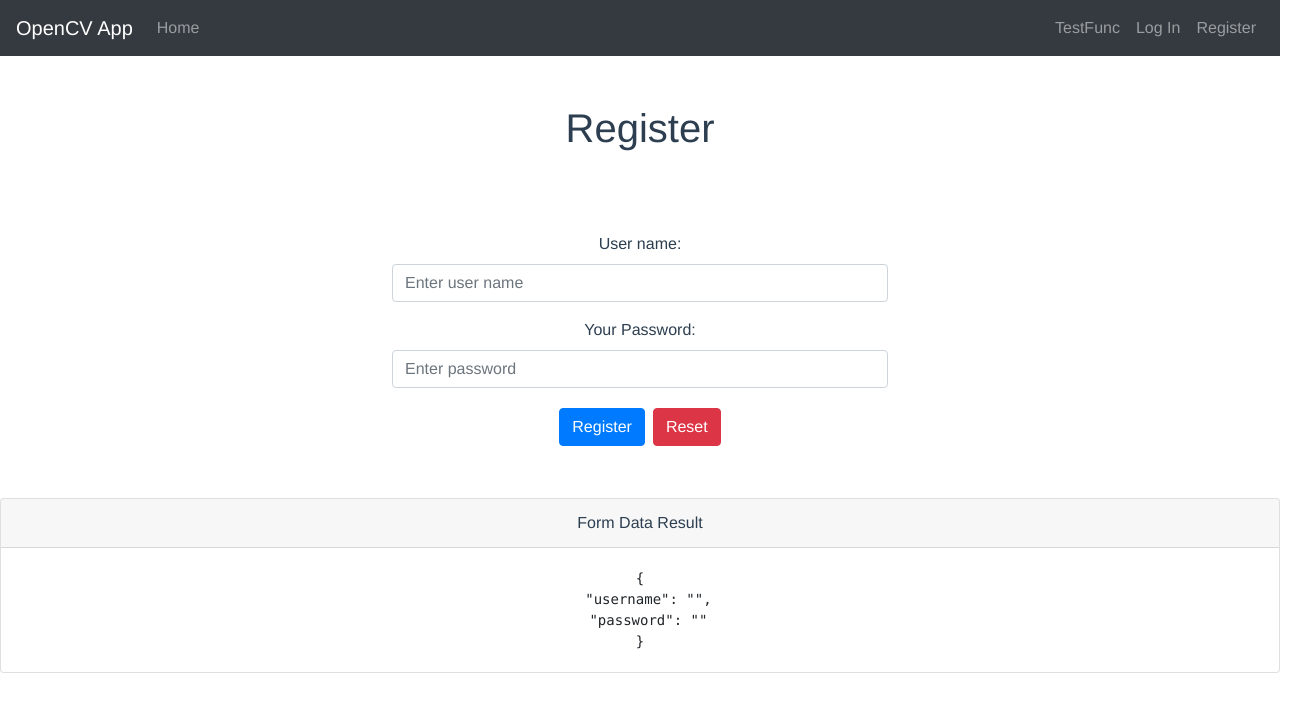
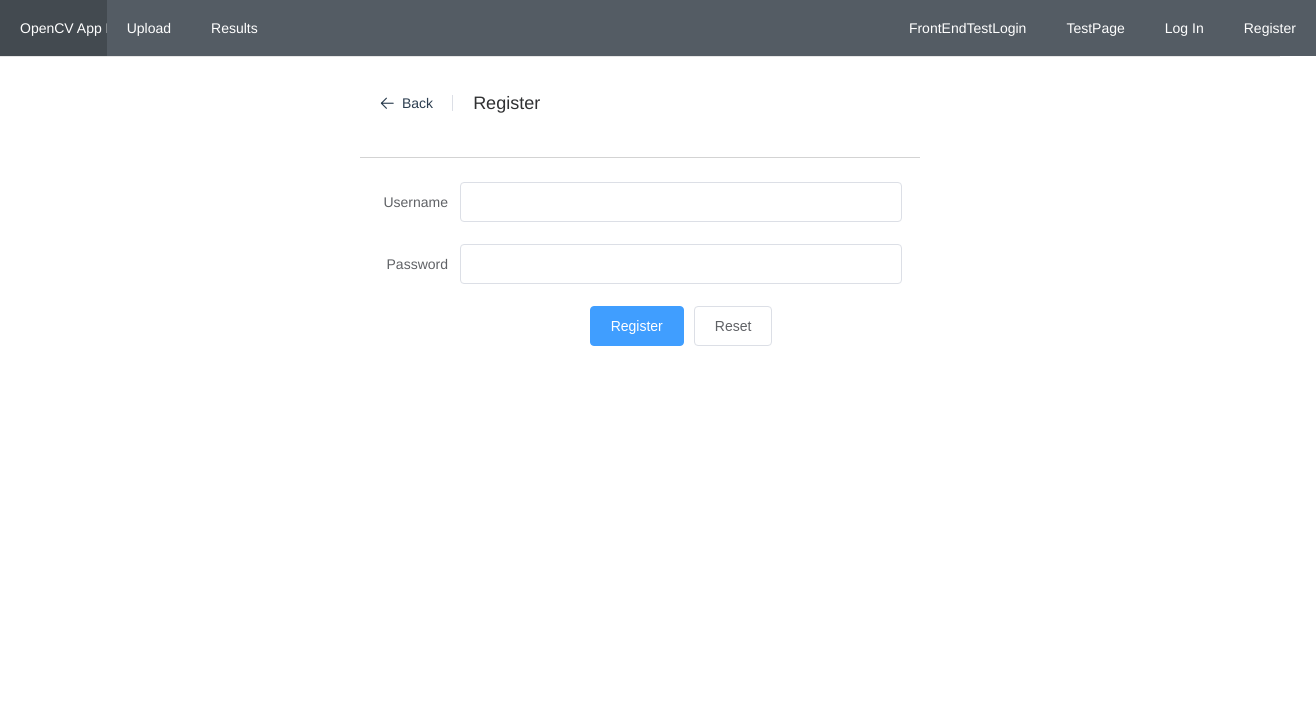
Before and after one commit to angelaaye/ObjDetectionWebApp, a Vue app in the folder frontend/opencv-app/: page /#/photo in a window 1280 px wide. Shown: the top 712 px of the page, 1316 px wide, since content can reach past the window. Built offline with nearby package versions, Linux system fonts and the light colour scheme.

Commit message:
Use element ui instead of bootstrapvue

```diff
--- a/frontend/opencv-app/package.json
+++ b/frontend/opencv-app/package.json
@@ -8,9 +8,8 @@
     "lint": "vue-cli-service lint"
   },
   "dependencies": {
-    "bootstrap": "^4.4.1",
-    "bootstrap-vue": "^2.3.0",
     "core-js": "^3.4.4",
+    "element-ui": "^2.13.0",
     "vue": "^2.6.11",
     "vue-router": "^3.1.3"
   },
--- a/frontend/opencv-app/public/index.html
+++ b/frontend/opencv-app/public/index.html
@@ -7,7 +7,7 @@
     <link rel="icon" href="<%= BASE_URL %>favicon.ico">
     <title>opencv-app</title>
   </head>
-  <body>
+  <body style="margin: 0;">
     <noscript>
       <strong>We're sorry but opencv-app doesn't work properly without JavaScript enabled. Please enable it to continue.</strong>
     </noscript>
--- /dev/null
+++ b/frontend/opencv-app/src/assets/global.css
@@ -0,0 +1,6 @@
+hr {
+    background-color: lightgrey;
+    height: 1px;
+    border: 0;
+    margin: 24px 0px;
+}
--- /dev/null
+++ b/frontend/opencv-app/src/components/ImageUpload.vue
@@ -0,0 +1,72 @@
+<template>
+<div>
+    <el-upload
+    class="avatar-uploader"
+    action="https://www.mocky.io/v2/5185415ba171ea3a00704eed/posts/"
+    :show-file-list="false"
+    :on-success="handleAvatarSuccess"
+    :before-upload="beforeAvatarUpload">
+    <img v-if="imageUrl" :src="imageUrl" class="avatar">
+    <i v-else class="el-icon-plus avatar-uploader-icon"></i>
+    </el-upload>
+</div>
+</template>
+
+<style>
+  .avatar-uploader .el-upload {
+    border: 1px dashed #d9d9d9;
+    border-radius: 6px;
+    cursor: pointer;
+    position: relative;
+    overflow: hidden;
+  }
+  .avatar-uploader .el-upload:hover {
+    border-color: #409EFF;
+  }
+  .avatar-uploader-icon {
+    font-size: 28px;
+    color: #8c939d;
+    min-width: 178px;
+    min-height: 178px;
+    width: 100vw;
+    line-height: 178px;
+    text-align: center;
+  }
+  .avatar {
+    min-width: 178px;
+    min-height: 178px;
+    display: block;
+  }
+</style>
+
+<script>
+  export default {
+    data() {
+      return {
+        imageUrl: ''
+      };
+    },
+    methods: {
+      onReset() {
+          this.imageUrl = '';
+      },
+      handleAvatarSuccess(res, file) {
+        this.imageUrl = URL.createObjectURL(file.raw);
+        this.$message.success('Succeed!');
+      },
+      beforeAvatarUpload(file) {
+        const isJPG = file.type === 'image/jpeg';
+        const isLt2M = file.size / 1024 / 1024 < 2;
+
+        if (!isJPG) {
+        //   this.$message.error('上传头像图片只能是 JPG 格式!');
+        }
+        if (!isLt2M) {
+          this.$message.error('上传头像图片大小不能超过 2MB!');
+        }
+
+        return true && true;
+      }
+    }
+  }
+</script>
--- a/frontend/opencv-app/src/components/NavBar.vue
+++ b/frontend/opencv-app/src/components/NavBar.vue
@@ -1,30 +1,70 @@
 <template>
-    <div>
-  <b-navbar toggleable="lg" type="dark" variant="dark">
-    <b-navbar-brand to="/">OpenCV App</b-navbar-brand>
+<el-menu
+  :default-active="$route.path"
+  class="el-menu-demo"
+  mode="horizontal"
+  background-color="#545c64"
+  text-color="#fff"
+  active-text-color="#fff" router>
+  <el-row>
+    <el-col :xs={span:18} :sm={span:18} :md={span:4} :lg={span:2}>
+      <el-row type="flex">
+        <el-menu-item index="/">OpenCV App Home</el-menu-item>
+      </el-row>
+    </el-col>
 
-    <b-navbar-toggle target="nav-collapse"></b-navbar-toggle>
+    <el-col :xs={span:6} :sm={span:6} :md={span:20} :lg={span:22}>
+      <el-row class="hidden-md-and-up">
+        <el-submenu>
+          <template slot="title"><i class="el-icon-menu"></i></template>
+          <el-menu-item v-if="!loggedin" index="/">Upload</el-menu-item>
+          <el-menu-item v-if="!loggedin" index="/">Results</el-menu-item>
+          <el-menu-item @click="testfunc()">FrontEndTestLogin</el-menu-item>
+          <el-menu-item v-if="!loggedin" index="/login">Log In</el-menu-item>
+          <el-menu-item v-if="!loggedin" index="/register">Register</el-menu-item>
+          <el-menu-item v-if="loggedin" index="/about">Sign Out</el-menu-item>
+        </el-submenu>
+      </el-row>
+      <el-row class='hidden-sm-and-down' type="flex" justify="space-between">
+        <el-col :span=8>
+          <el-row type="flex">
+             <el-menu-item v-if="!loggedin" index="/">Upload</el-menu-item>
+             <el-menu-item v-if="!loggedin" index="/">Results</el-menu-item>
+          </el-row>
+        </el-col>
 
-    <b-collapse id="nav-collapse" is-nav>
-      <b-navbar-nav>
-        <b-nav-item to="/">Home</b-nav-item>
-        <b-nav-item v-if="loggedin" to="/photo">Photos</b-nav-item>
-      </b-navbar-nav>
+        <el-col :span=8>
+          <el-row type="flex" justify="space-between">
+            <el-menu-item @click="testfunc()">FrontEndTestLogin</el-menu-item>
+            <el-menu-item index="/about">TestPage</el-menu-item>
+            <el-menu-item v-if="!loggedin" index="/login">Log In</el-menu-item>
+            <el-menu-item v-if="!loggedin" index="/register">Register</el-menu-item>
+            <el-menu-item v-if="loggedin" index="/about">Sign Out</el-menu-item>
+          </el-row>
+        </el-col>
 
-      <!-- Right aligned nav items -->
-      <b-navbar-nav class="ml-auto">
-        <b-nav-item v-on:click="testfunc()">TestFunc</b-nav-item>
-        <b-nav-item v-if="!loggedin" to="/login">Log In</b-nav-item>
-        <b-nav-item  v-if="!loggedin" to="/register">Register</b-nav-item>
-        <b-nav-item  v-if="loggedin" to="/about">Sign Out</b-nav-item>
-      </b-navbar-nav>
-    </b-collapse>
-  </b-navbar>
-</div>
-</template>>
+      </el-row>
+    </el-col>
+    <!--
+    <el-col sm=6>
+      <span>
+        <el-menu-item v-if="loggedin" index="/">Upload</el-menu-item>
+        <el-menu-item v-if="loggedin" index="/">Results</el-menu-item>
+      </span>
+      <el-row>
+        <el-menu-item @click="testfunc()">FrontEndTestLogin</el-menu-item>
+        <el-menu-item index="/about">TestPage</el-menu-item>
+        <el-menu-item v-if="!loggedin" index="/login">Log In</el-menu-item>
+        <el-menu-item v-if="!loggedin" index="/register">Register</el-menu-item>
+        <el-menu-item v-if="loggedin" index="/about">Sign Out</el-menu-item>
+      </el-row>
+    </el-col> -->
+</el-row>
+</el-menu>
+</template>
+
 
 <script>
-
 export default {
   name: 'NavBar',
   data: function () {
@@ -42,3 +82,7 @@ export default {
   }
 }
 </script>
+
+<style>
+
+</style>
--- a/frontend/opencv-app/src/components/Welcome.vue
+++ b/frontend/opencv-app/src/components/Welcome.vue
@@ -1,24 +1,25 @@
 <template>
-<div>
-  <b-jumbotron id="jbt">
-    <template v-slot:header>OpenCV App</template>
+<div id="welcomediv">
+    <h1>OpenCV App</h1>
 
-    <template v-slot:lead>
+    <br>
+
+    <p>
       This an assignment website for ECE1779 using Python Flask and OpenCV.
-    </template>
+    </p>
 
-    <hr class="my-4">
+    <hr>
 
     <p>
       Written by: Angela, Chad, Feilong.
     </p>
+    <br>
 
-    <b-button class="bbutton" v-if="loggedin" variant="primary" to="/photo">Photo List</b-button>
-    <b-button class="bbutton" v-if="!loggedin" variant="success" to="/login">Log In</b-button>
-    <b-button class="bbutton" v-if="!loggedin" variant="info" to="/register">Register</b-button>
+    <el-button type="primary" v-if="loggedin" @click="$router.push('login')">Upload</el-button>
+    <el-button v-if="loggedin" @click="$router.push('login')">Results</el-button>
+    <el-button type="primary" v-if="!loggedin" @click="$router.push('login')">Log In</el-button>
+    <el-button v-if="!loggedin" @click="$router.push('register')">Register</el-button>
 
-
-  </b-jumbotron>
 </div>
 </template>
 
@@ -38,12 +39,9 @@ export default {
 </script>
 
 <style scoped>
-.bbutton {
-  margin: 0.25rem;
-}
-
-#jbt {
-  height: 90vh;
-  padding-top: 25vh;
+#welcomediv {
+  max-width: 1000px;
+  margin: auto;
+  padding: 28px;
 }
 </style>>
--- a/frontend/opencv-app/src/router/index.js
+++ b/frontend/opencv-app/src/router/index.js
@@ -16,7 +16,7 @@ const routes = [
     // route level code-splitting
     // this generates a separate chunk (about.[hash].js) for this route
     // which is lazy-loaded when the route is visited.
-    component: () => import(/* webpackChunkName: "about" */ '../views/Home.vue')
+    component: () => import(/* webpackChunkName: "about" */ '../components/ImageUpload.vue')
   },
   {
     path: '/login',
--- a/frontend/opencv-app/src/views/Login.vue
+++ b/frontend/opencv-app/src/views/Login.vue
@@ -1,82 +1,85 @@
 <template>
-  <div >
-      <h1>Log In</h1>
-
-    <b-form id="loginform" @submit="onSubmit" @reset="onReset" v-if="show">
-      <b-alert v-if="error" show variant="danger">{{error_msg}}</b-alert>
-      <b-form-group
-        id="input-group-1"
-        label="User name:"
-        label-for="input-1"
-      >
-        <b-form-input
-          id="input-1"
-          v-model="form.username"
-          type="text"
-          required
-          placeholder="Enter user name"
-        ></b-form-input>
-      </b-form-group>
-
-      <b-form-group id="input-group-2" label="Your Password:" label-for="input-2">
-        <b-form-input
-          id="input-2"
-          v-model="form.password"
-          type="password"
-          required
-          placeholder="Enter password"
-        ></b-form-input>
-      </b-form-group>
-
-      <b-button class="bbutton" type="submit" variant="primary">Log In</b-button>
-      <b-button class="bbutton" type="reset" variant="danger">Reset</b-button>
-    </b-form>
-    <b-card class="mt-3" header="Form Data Result">
-      <pre class="m-0">{{ form }}</pre>
-    </b-card>
-  </div>
+<div class="logindiv">
+  <el-page-header id="pageheader" @back="$router.go(-1)" content="Log In">
+  </el-page-header>
+  <hr>
+<el-form :model="loginform" status-icon :rules="rules" ref="loginform" label-width="100px" class="loginform">
+  <el-form-item label="Username" prop="username">
+    <el-input type="text" v-model="loginform.username" autocomplete="off"></el-input>
+  </el-form-item>
+  <el-form-item label="Password" prop="password">
+    <el-input type="password" v-model="loginform.password" autocomplete="off"></el-input>
+  </el-form-item>
+  <el-form-item>
+    <el-button type="primary" @click="submitForm('loginform')">Log In</el-button>
+    <el-button @click="resetForm('loginform')">Reset</el-button>
+  </el-form-item>
+</el-form>
+</div>
 </template>
-
 <script>
   export default {
     data() {
+       var validateName = (rule, value, callback) => {
+        if (value === '') {
+          callback(new Error('Please enter unsername.'));
+        } else {
+          callback();
+        }
+      };
+       var validatePass = (rule, value, callback) => {
+        if (value === '') {
+          callback(new Error('Please enter password.'));
+        } else {
+          callback();
+        }
+      };
       return {
-        form: {
+        loginform: {
           username: '',
-          password: '',
+          password: ''
         },
-        show: true,
-        error: false,
-        error_msg: "Test error msg"
-      }
+        rules: {
+          username: [
+            { validator: validateName, trigger: 'blur' }
+          ],
+          password: [
+            { validator: validatePass, trigger: 'blur' }
+          ]
+        }
+      };
     },
     methods: {
-      onSubmit(evt) {
-        evt.preventDefault()
-        alert(JSON.stringify(this.form))
+      submitForm(formName) {
+        this.$refs[formName].validate((valid) => {
+          if (valid) {
+            this.$message.success("Submitted!");
+          } else {
+            window.console.log('error submit!!');
+            return false;
+          }
+        });
       },
-      onReset(evt) {
-        evt.preventDefault()
-        // Reset our form values
-        this.form.username = ''
-        this.form.password = ''
+      resetForm(formName) {
+        this.$refs[formName].resetFields();
       }
     }
   }
 </script>
 
 <style scoped>
-h1 {
-    margin: 3rem;
+#pageheader {
+  padding: 18px;
 }
 
-.bbutton {
-    margin: 0.25rem
+.loginform {
+  margin: auto;
+  padding-right: 18px;
 }
 
-#loginform {
-    margin:auto;
-    padding: 2rem;
-    max-width: 35rem;
+.logindiv {
+  padding: 1rem;
+  max-width: 35rem;
+  margin: auto;
 }
 </style>
--- a/frontend/opencv-app/src/views/Register.vue
+++ b/frontend/opencv-app/src/views/Register.vue
@@ -1,81 +1,85 @@
 <template>
-  <div >
-            <h1>Register</h1>
-    <b-form id="loginform" @submit="onSubmit" @reset="onReset" v-if="show">
-      <b-alert v-if="error" show variant="danger">{{error_msg}}</b-alert>
-      <b-form-group
-        id="input-group-1"
-        label="User name:"
-        label-for="input-1"
-      >
-        <b-form-input
-          id="input-1"
-          v-model="form.username"
-          type="text"
-          required
-          placeholder="Enter user name"
-        ></b-form-input>
-      </b-form-group>
-
-      <b-form-group id="input-group-2" label="Your Password:" label-for="input-2">
-        <b-form-input
-          id="input-2"
-          v-model="form.password"
-          type="password"
-          required
-          placeholder="Enter password"
-        ></b-form-input>
-      </b-form-group>
-
-      <b-button class="bbutton" type="submit" variant="primary">Register</b-button>
-      <b-button class="bbutton" type="reset" variant="danger">Reset</b-button>
-    </b-form>
-    <b-card class="mt-3" header="Form Data Result">
-      <pre class="m-0">{{ form }}</pre>
-    </b-card>
-  </div>
+<div class="logindiv">
+  <el-page-header id="pageheader" @back="$router.go(-1)" content="Register">
+  </el-page-header>
+  <hr>
+<el-form :model="loginform" status-icon :rules="rules" ref="loginform" label-width="100px" class="loginform">
+  <el-form-item label="Username" prop="username">
+    <el-input type="text" v-model="loginform.username" autocomplete="off"></el-input>
+  </el-form-item>
+  <el-form-item label="Password" prop="password">
+    <el-input type="password" v-model="loginform.password" autocomplete="off"></el-input>
+  </el-form-item>
+  <el-form-item>
+    <el-button type="primary" @click="submitForm('loginform')">Register</el-button>
+    <el-button @click="resetForm('loginform')">Reset</el-button>
+  </el-form-item>
+</el-form>
+</div>
 </template>
-
 <script>
   export default {
     data() {
+       var validateName = (rule, value, callback) => {
+        if (value === '') {
+          callback(new Error('Please enter unsername.'));
+        } else {
+          callback();
+        }
+      };
+       var validatePass = (rule, value, callback) => {
+        if (value === '') {
+          callback(new Error('Please enter password.'));
+        } else {
+          callback();
+        }
+      };
       return {
-        form: {
+        loginform: {
           username: '',
-          password: '',
+          password: ''
         },
-        show: true,
-        error: false,
-        error_msg: "Test error msg"
-      }
+        rules: {
+          username: [
+            { validator: validateName, trigger: 'blur' }
+          ],
+          password: [
+            { validator: validatePass, trigger: 'blur' }
+          ]
+        }
+      };
     },
     methods: {
-      onSubmit(evt) {
-        evt.preventDefault()
-        alert(JSON.stringify(this.form))
+      submitForm(formName) {
+        this.$refs[formName].validate((valid) => {
+          if (valid) {
+            this.$message.success("Submitted!");
+          } else {
+            window.console.log('error submit!!');
+            return false;
+          }
+        });
       },
-      onReset(evt) {
-        evt.preventDefault()
-        // Reset our form values
-        this.form.username = ''
-        this.form.password = ''
+      resetForm(formName) {
+        this.$refs[formName].resetFields();
       }
     }
   }
 </script>
 
 <style scoped>
-h1 {
-    margin: 3rem;
+#pageheader {
+  padding: 18px;
 }
 
-.bbutton {
-    margin: 0.25rem
+.loginform {
+  margin: auto;
+  padding-right: 18px;
 }
 
-#loginform {
-    margin:auto;
-    padding: 2rem;
-    max-width: 35rem;
+.logindiv {
+  padding: 1rem;
+  max-width: 35rem;
+  margin: auto;
 }
 </style>
```
Also changed, not shown: frontend/opencv-app/src/main.js (+7 -6 lines), 1 other file (tests, documents, lock files or other folders).
